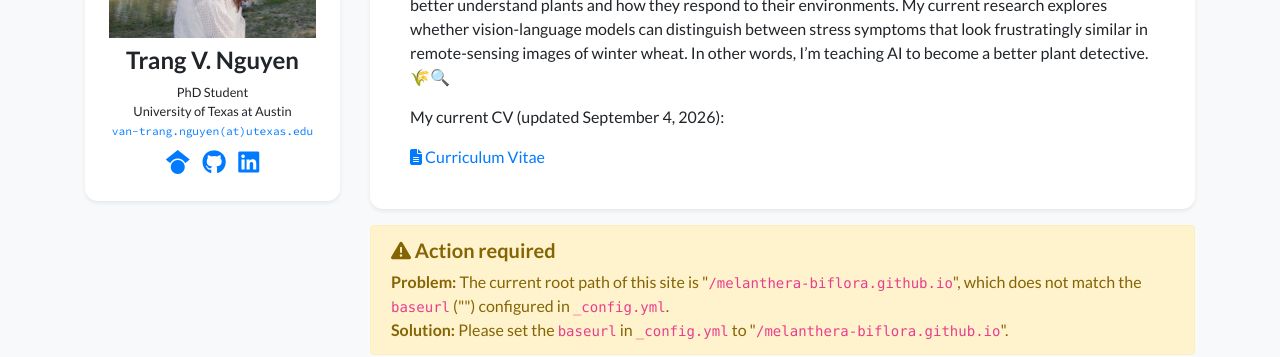
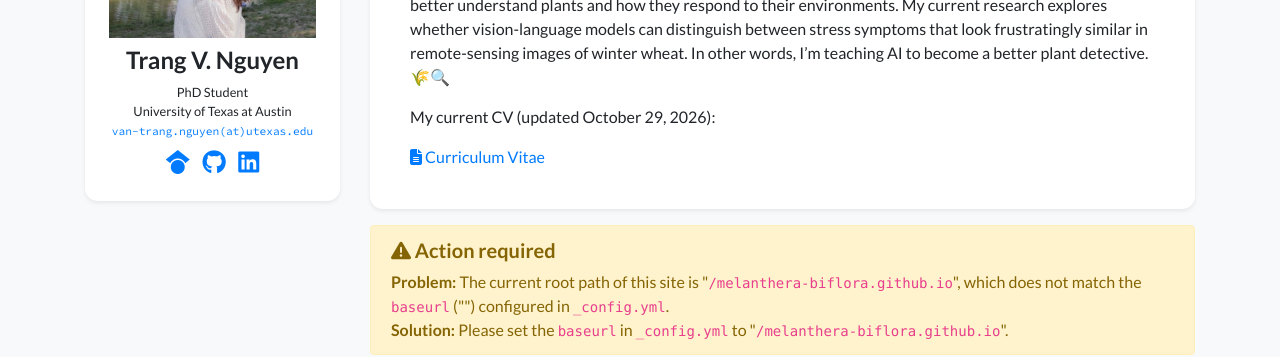
Before and after one commit to melanthera-biflora/melanthera-biflora.github.io, a Jekyll site: the page built from index.html, in a window 1280 px wide and 900 px high. Shown: the part 273-630 px from the top of the window. Built offline with Jekyll 4.4.1, drawn with Linux system fonts in a browser that asks for light colours; nearby versions of some CDN libraries; a style sheet for code colours, icons or effects is not loaded.

Commit message:
Update CV link and date in profile.yml
Updated CV link and modified CV update date.

```diff
--- a/_data/profile.yml
+++ b/_data/profile.yml
@@ -9,7 +9,7 @@ positions:
 
 
 email: "van-trang.nguyen@utexas.edu"
-cv_link: "https://utexas-my.sharepoint.com/:b:/g/personal/tvn524_eid_utexas_edu/IQCSUJU5esHaRY2jcL-DwgOdAZJ43gZ8JEyaGYSrtOGZNXo?e=mnPseD"
+cv_link: "https://utexas-my.sharepoint.com/:b:/r/personal/tvn524_eid_utexas_edu/Documents/TrangNguyenCV.pdf?d=wf60a20ec67274a0bbf5a563d04af2604&csf=1&web=1&e=r9QZfU"
 gscholar: vb354w0AAAAJ  # This is an example, replace it with your own Google Scholar ID
 github: melanthera-biflora
 #twitter: your_twitter_id  # Do not include the '@' symbol
@@ -30,7 +30,7 @@ short_bio: >-
     In other words, I’m teaching AI to become a better plant detective. 🌾🔍
   </p>
   <p>
-    My current CV (updated September 4, 2026):
+    My current CV (updated October 29, 2026):
   </p>
 
 misc_text_justify: false
```
